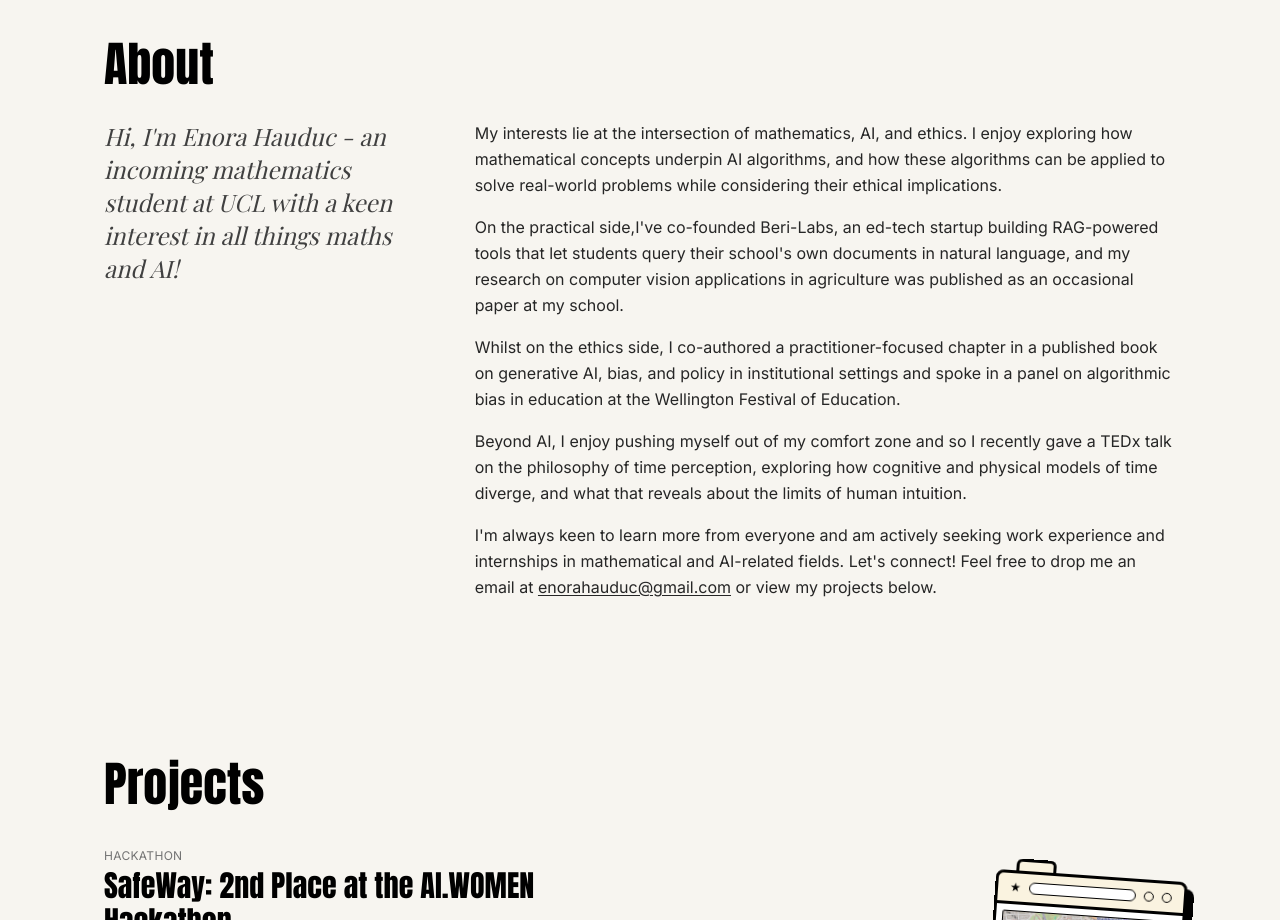
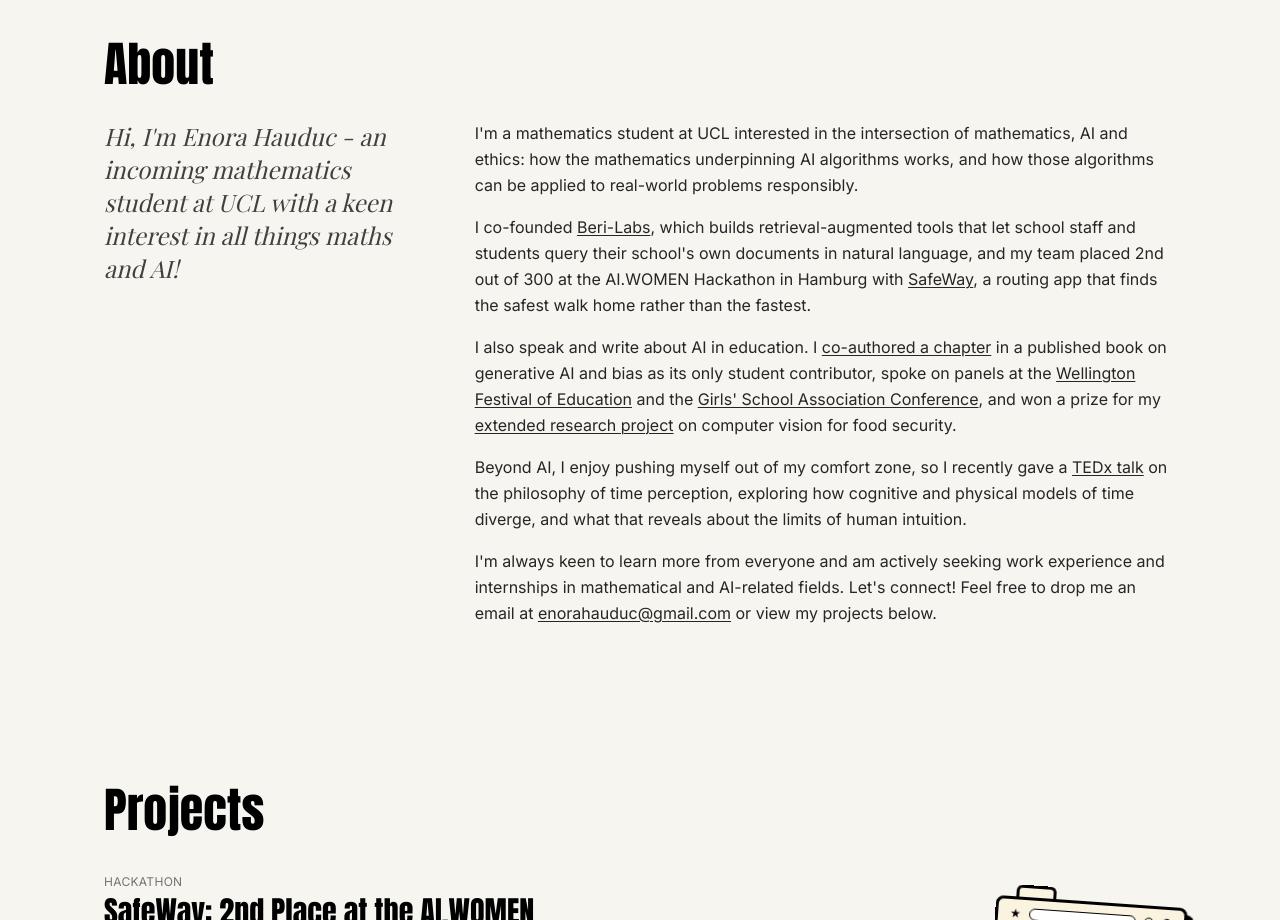
Before and after one commit to EnoraHauduc/portfolio-website, a Next.js app: page / in a window 1280 px wide. Shown: the part 880-1800 px from the top of the page. Built offline with nearby package versions, Linux system fonts and the light colour scheme; no server answers.

Commit message:
Change about, add links to sections

```diff
--- a/components/AboutSection.tsx
+++ b/components/AboutSection.tsx
@@ -1,3 +1,8 @@
+import Link from "next/link";
+
+const linkClass =
+  "underline decoration-1 underline-offset-2 transition-opacity hover:opacity-60";
+
 export default function AboutSection() {
   return (
     <section
@@ -12,36 +17,74 @@ export default function AboutSection() {
         </p>
         <div className="space-y-4 text-base leading-relaxed text-neutral-800 md:col-span-2">
           <p>
-            My interests lie at the intersection of mathematics, AI, and ethics. I enjoy exploring how mathematical concepts underpin AI algorithms, and how these algorithms can be applied to solve real-world problems while considering their ethical implications.
+            I&apos;m a mathematics student at UCL interested in the intersection
+            of mathematics, AI and ethics: how the mathematics underpinning AI
+            algorithms works, and how those algorithms can be applied to
+            real-world problems responsibly.
           </p>
           <p>
-            On the practical side,I&apos;ve co-founded Beri-Labs, an ed-tech startup building
-            RAG-powered tools that let students query their school&apos;s
-            own documents in natural language, and my research on computer
-            vision applications in agriculture was published as an
-            occasional paper at my school.
+            I co-founded{" "}
+            <Link href="/projects/beri-labs" className={linkClass}>
+              Beri-Labs
+            </Link>
+            , which builds retrieval-augmented tools that let school staff and
+            students query their school&apos;s own documents in natural
+            language, and my team placed 2nd out of 300 at the AI.WOMEN
+            Hackathon in Hamburg with{" "}
+            <Link
+              href="/projects/safeway-ai-women-hackathon"
+              className={linkClass}
+            >
+              SafeWay
+            </Link>
+            , a routing app that finds the safest walk home rather than the
+            fastest.
           </p>
           <p>
-            Whilst on the ethics side, I co-authored a practitioner-focused
-            chapter in a published book on generative AI, bias, and policy
-            in institutional settings and spoke in a panel on algorithmic
-            bias in education at the Wellington Festival of Education.
+            I also speak and write about AI in education. I{" "}
+            <Link
+              href="/publications/ai-bias-in-education-book-chapter"
+              className={linkClass}
+            >
+              co-authored a chapter
+            </Link>{" "}
+            in a published book on generative AI and bias as its only student
+            contributor, spoke on panels at the{" "}
+            <Link
+              href="/speaking/wellington-festival-panel"
+              className={linkClass}
+            >
+              Wellington Festival of Education
+            </Link>{" "}
+            and the{" "}
+            <Link href="/speaking/gsa-conference-panel" className={linkClass}>
+              Girls&apos; School Association Conference
+            </Link>
+            , and won a prize for my{" "}
+            <Link
+              href="/publications/extended-research-project"
+              className={linkClass}
+            >
+              extended research project
+            </Link>{" "}
+            on computer vision for food security.
           </p>
           <p>
-            Beyond AI, I enjoy pushing myself out of my comfort zone and so I recently gave a TEDx talk on the philosophy of time
-            perception, exploring how cognitive and physical models of
-            time diverge, and what that reveals about the limits of human
-            intuition.
+            Beyond AI, I enjoy pushing myself out of my comfort zone, so I
+            recently gave a{" "}
+            <Link href="/speaking/tedx-time-perception" className={linkClass}>
+              TEDx talk
+            </Link>{" "}
+            on the philosophy of time perception, exploring how cognitive and
+            physical models of time diverge, and what that reveals about the
+            limits of human intuition.
           </p>
           <p>
-
-            I&apos;m always keen to learn more from everyone and am actively seeking work
-            experience and internships in mathematical and AI-related
-            fields. Let&apos;s connect! Feel free to drop me an email at{" "}
-            <a
-              href="mailto:enorahauduc@gmail.com"
-              className="underline decoration-1 underline-offset-2 transition-opacity hover:opacity-60"
-            >
+            I&apos;m always keen to learn more from everyone and am actively
+            seeking work experience and internships in mathematical and
+            AI-related fields. Let&apos;s connect! Feel free to drop me an
+            email at{" "}
+            <a href="mailto:enorahauduc@gmail.com" className={linkClass}>
               enorahauduc@gmail.com
             </a>{" "}
             or view my projects below.
```
